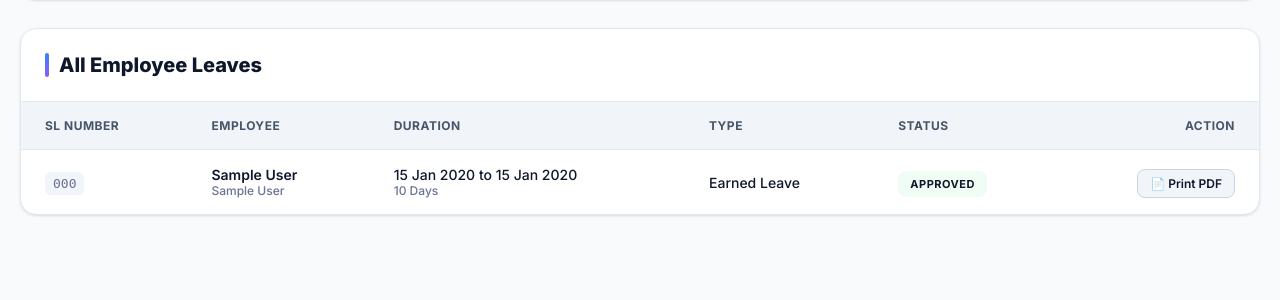
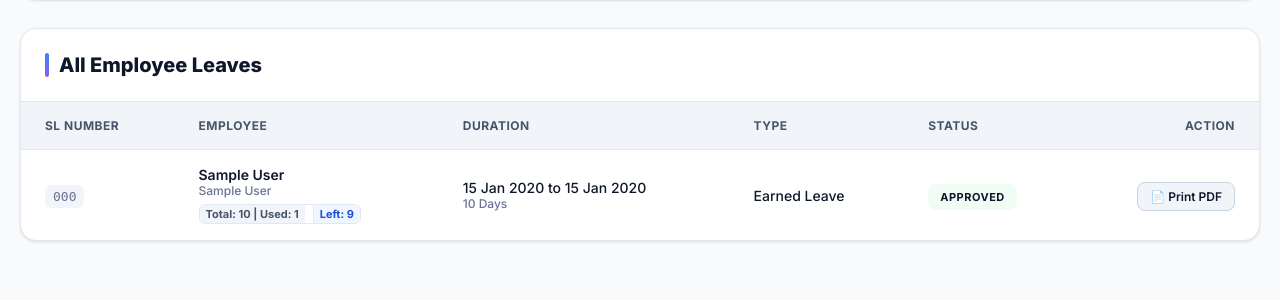
Before and after one commit to Subham-Singh-Dev/CWMS, a Django app: page /leaves/list/ in a window 1280 px wide. Shown: the part 97-397 px from the top of the page. Run offline with Django 5.2, Linux system fonts and the light colour scheme; a user stored in the database is signed in; tables that the repository leaves empty hold one stand-in row (values such as "Sample post").

Commit message:
Improve leave allocation display

```diff
--- a/leaves/models.py
+++ b/leaves/models.py
@@ -52,7 +52,10 @@ class LeaveAllocation(models.Model):
 
     @property
     def remaining_days(self):
-        return self.total_days - self.used_days
+        # Fallback to 0 if the database accidentally contains None/Null
+        t_days = self.total_days if self.total_days is not None else 0
+        u_days = self.used_days if self.used_days is not None else 0
+        return t_days - u_days
 
     def __str__(self):
         return (
--- a/leaves/templates/leaves/leave_list.html
+++ b/leaves/templates/leaves/leave_list.html
@@ -105,10 +105,29 @@
                         {% for leave in leaves %}
                         <tr>
                             <td><span class="sl-number">{{ leave.sl_number }}</span></td>
+
                             <td>
                                 <div style="font-weight: 600;">{{ leave.employee.name }}</div>
                                 <div style="font-size: 12px; color: var(--text-muted);">{{ leave.employee.role.name }}</div>
+
+                                {% if leave.allocation %}
+                                <div style="margin-top: 6px; display: inline-flex; gap: 8px; font-size: 11px; font-weight: 700; border-radius: 6px; overflow: hidden; border: 1px solid var(--border-subtle);">
+                                    <span style="padding: 2px 6px; background: var(--bg-secondary); color: var(--text-secondary);">
+                                        Total: {{ leave.allocation.total_days }} | Used: {{ leave.allocation.used_days }}
+                                    </span>
+                                    <span style="padding: 2px 6px; background: var(--primary-50); color: var(--primary-700); border-left: 1px solid var(--border-subtle);">
+                                        Left: {{ leave.allocation.remaining_days }}
+                                    </span>
+                                </div>
+                                {% else %}
+                                <div style="margin-top: 6px;">
+                                    <span style="font-size: 10px; padding: 2px 6px; background: var(--danger-50); color: var(--danger-600); border-radius: 4px; font-weight: 700;">
+                                        No Quota Allocated
+                                    </span>
+                                </div>
+                                {% endif %}
                             </td>
+
                             <td>
                                 <div>{{ leave.from_date|date:"d M Y" }} to {{ leave.to_date|date:"d M Y" }}</div>
                                 <div style="font-size: 12px; color: var(--text-muted);">{{ leave.total_days }} Days</div>
--- a/leaves/views.py
+++ b/leaves/views.py
@@ -12,6 +12,8 @@ from portal.decorators import manager_required
 from .forms import AssignLeaveForm
 from .models import LeaveRecord
 from .services import assign_leave
+from django.utils import timezone
+from .models import LeaveAllocation
 
 @manager_required
 def assign_leave_view(request):
```
Lines whose indentation alone changed are shown as unchanged.
